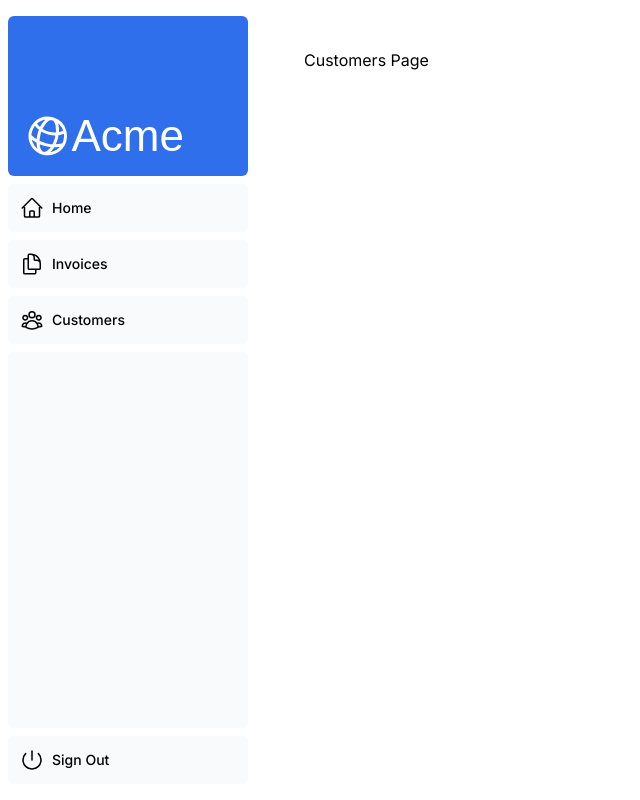
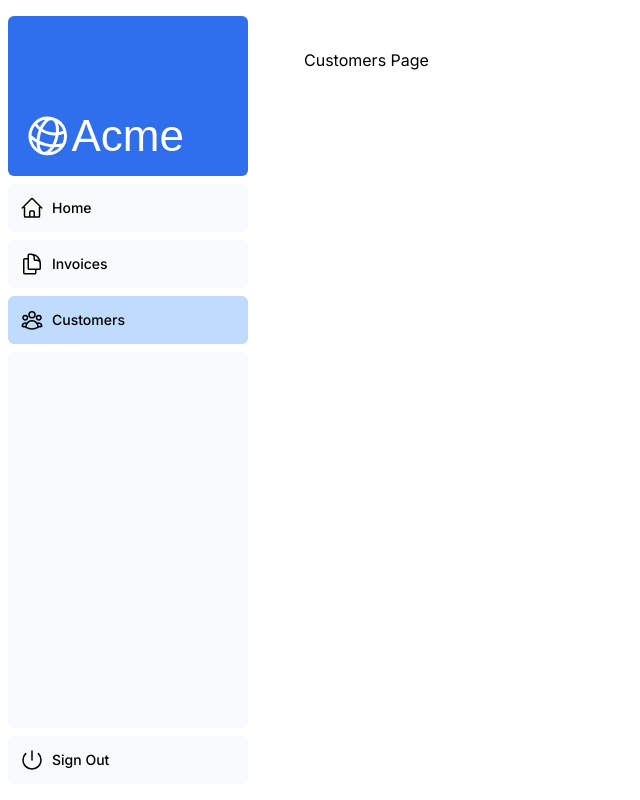
Before and after one commit to houtan-rocky/nextjs-dashboard, a Next.js app: page /dashboard/customers in a window 1280 px wide. Shown: the whole page, without its empty margins (0-640 px from the left). Built offline with nearby package versions, Linux system fonts and the light colour scheme; a web font is replaced by a local one.

Commit message:
Replace anchors with next.js links

```diff
--- a/app/ui/dashboard/nav-links.tsx
+++ b/app/ui/dashboard/nav-links.tsx
@@ -1,8 +1,13 @@
+'use client'
+
 import {
   UserGroupIcon,
   HomeIcon,
   DocumentDuplicateIcon,
 } from '@heroicons/react/24/outline';
+import clsx from "clsx"
+import Link from "next/link"
+import { usePathname } from "next/navigation"
 
 // Map of links to display in the side navigation.
 // Depending on the size of the application, this would be stored in a database.
@@ -17,19 +22,22 @@
 ];
 
 export default function NavLinks() {
+  const path = usePathname()
   return (
     <>
       {links.map((link) => {
         const LinkIcon = link.icon;
         return (
-          <a
+          <Link
             key={link.name}
             href={link.href}
-            className="flex h-[48px] grow items-center justify-center gap-2 rounded-md bg-gray-50 p-3 text-sm font-medium hover:bg-sky-100 hover:text-blue-600 md:flex-none md:justify-start md:p-2 md:px-3"
+            className={clsx("flex h-[48px] grow items-center justify-center gap-2 rounded-md bg-gray-50 p-3 text-sm font-medium hover:bg-sky-100 hover:text-blue-600 md:flex-none md:justify-start md:p-2 md:px-3", {
+              '!bg-blue-200': path === link.href
+            })}
           >
             <LinkIcon className="w-6" />
             <p className="hidden md:block">{link.name}</p>
-          </a>
+          </Link>
         );
       })}
     </>
```
